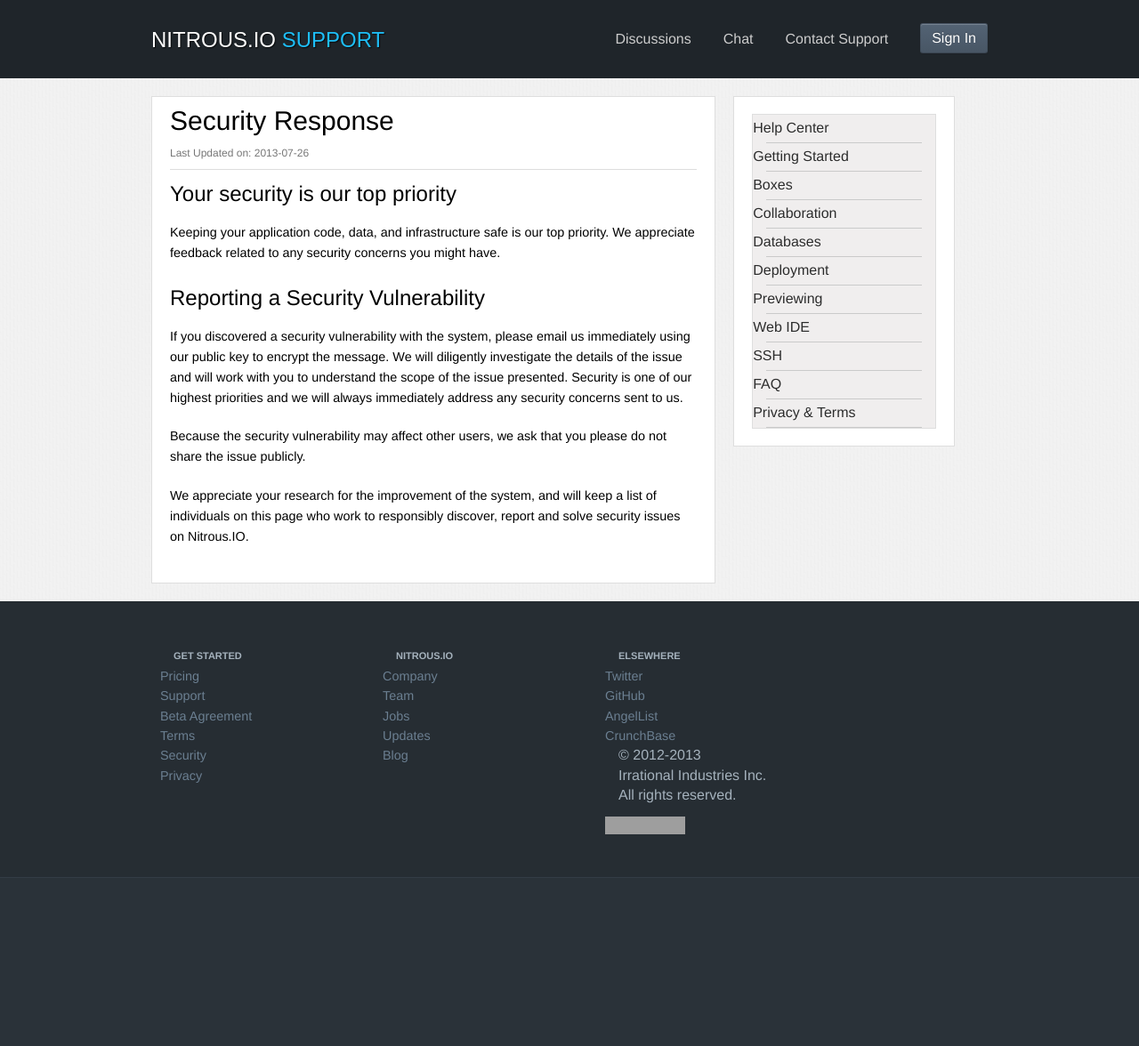
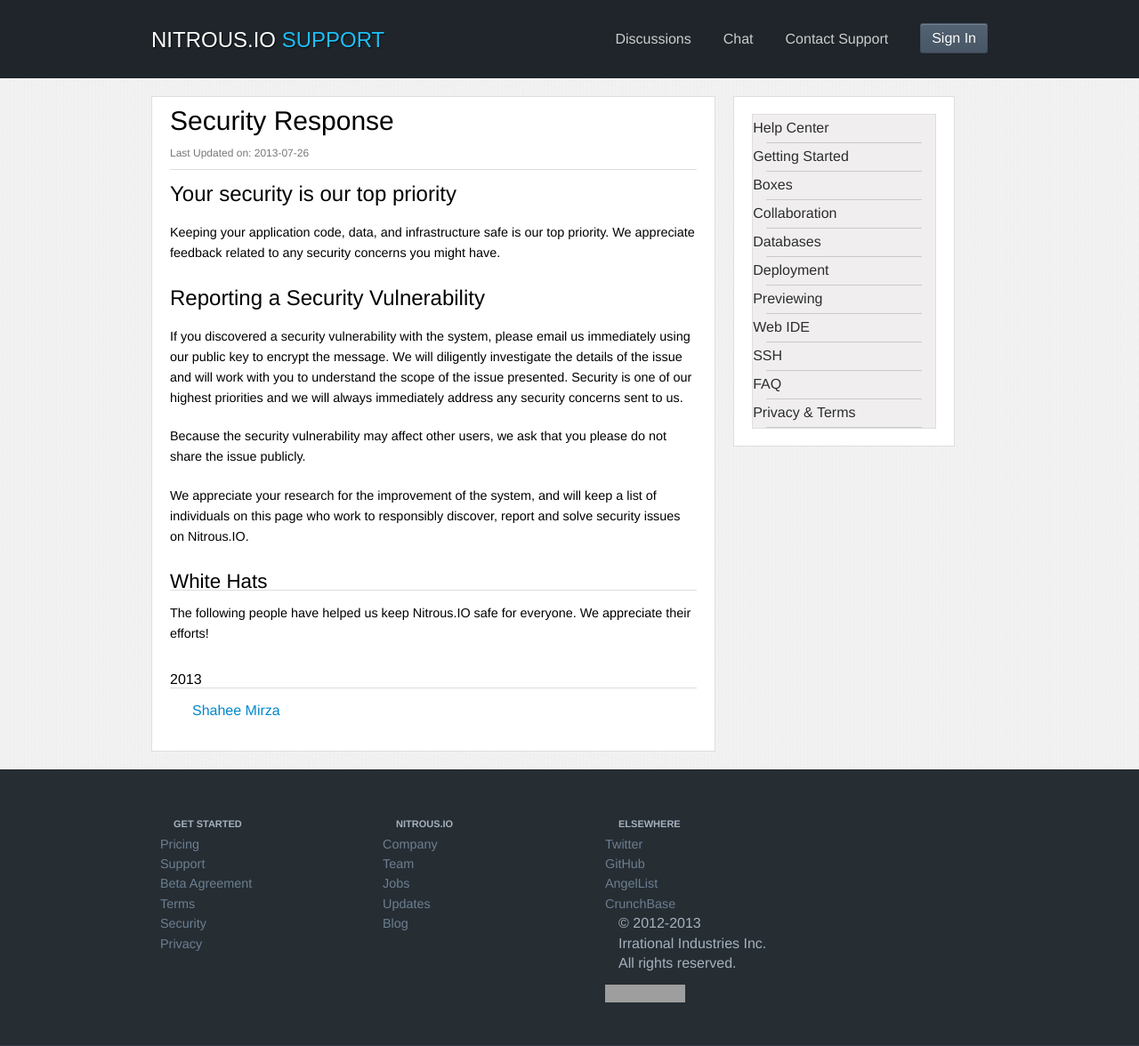
Before and after one commit to pkallberg/help.nitrous.io, a Jekyll site: the page built from _posts/2013-07-26-admin-security-response.md, in a window 1280 px wide. Shown: the whole page at 89% size. Built offline with Jekyll 4.4.1, drawn with Linux system fonts in a browser that asks for light colours; nearby versions of some CDN libraries; some web fonts are replaced; comment, search, counter and statistics services are not loaded; before the commit the page ends 987 px from its top, so only the background shows below that; grey boxes are pictures that could not be loaded.

Commit message:
Add White Hats Section

```diff
--- a/_posts/2013-07-26-admin-security-response.md
+++ b/_posts/2013-07-26-admin-security-response.md
@@ -16,3 +16,11 @@
 Because the security vulnerability may affect other users, we ask that you please do not share the issue publicly.
 
 We appreciate your research for the improvement of the system, and will keep a list of individuals on this page who work to responsibly discover, report and solve security issues on Nitrous.IO.
+
+### White Hats
+
+The following people have helped us keep Nitrous.IO safe for everyone.  We appreciate their efforts!
+
+#### 2013
+
+* [Shahee Mirza](http://twitter.com/shaheemirza)
```
